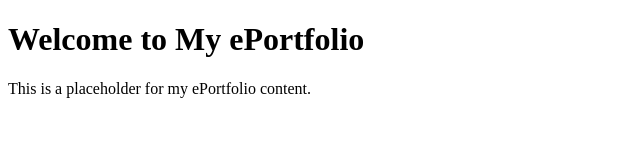
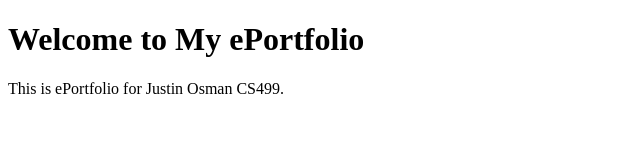
Before and after one commit to justinosman89/CS499_ePortfolio, a plain HTML site: page index.html in a window 1280 px wide. Shown: the full height of the page, 0-640 px from the left. Drawn offline with Linux system fonts and the light colour scheme.

Commit message:
Update index.html

```diff
--- a/index.html
+++ b/index.html
@@ -5,6 +5,6 @@
 </head>
 <body>
     <h1>Welcome to My ePortfolio</h1>
-    <p>This is a placeholder for my ePortfolio content.</p>
+    <p>This is ePortfolio for Justin Osman CS499.</p>
 </body>
 </html>
```
